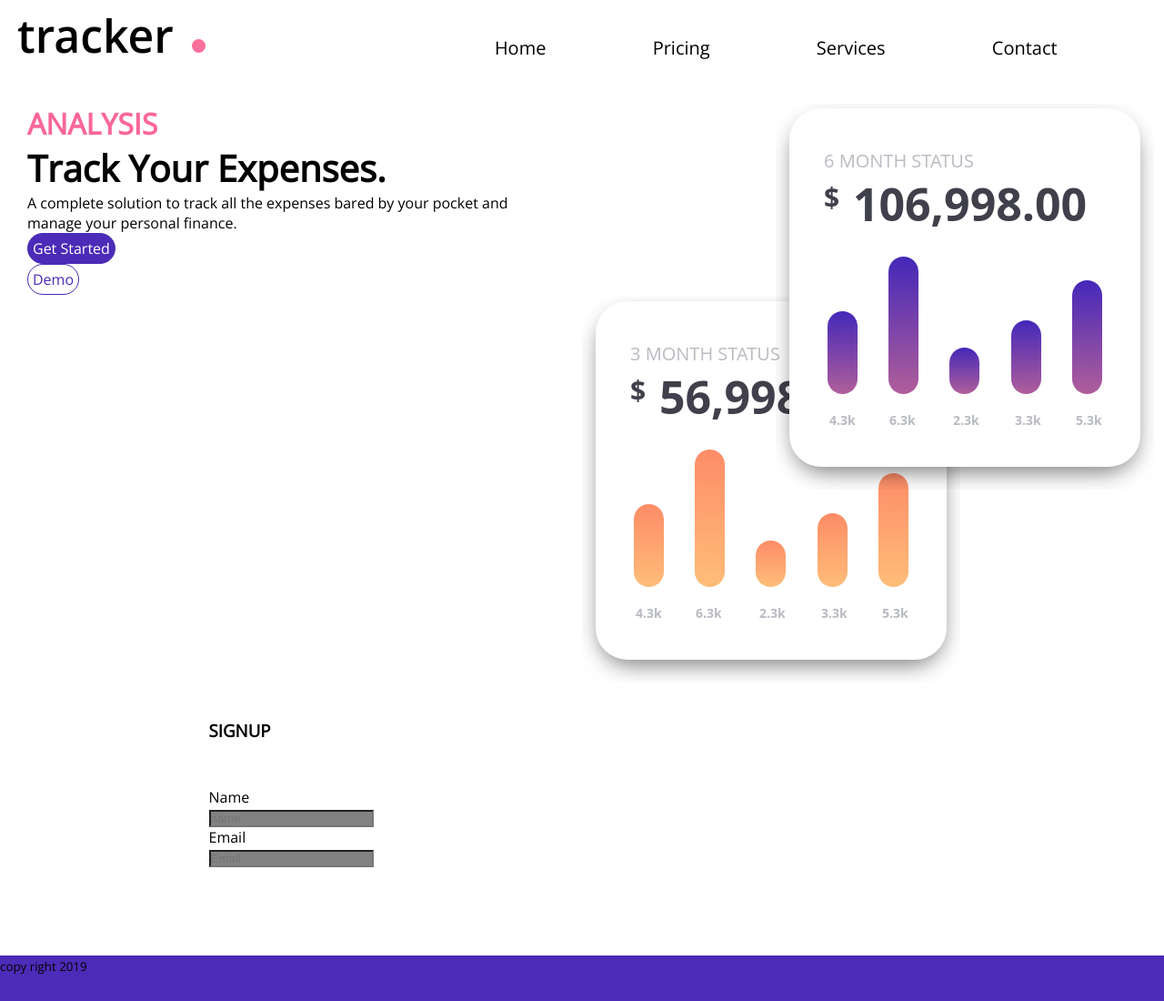
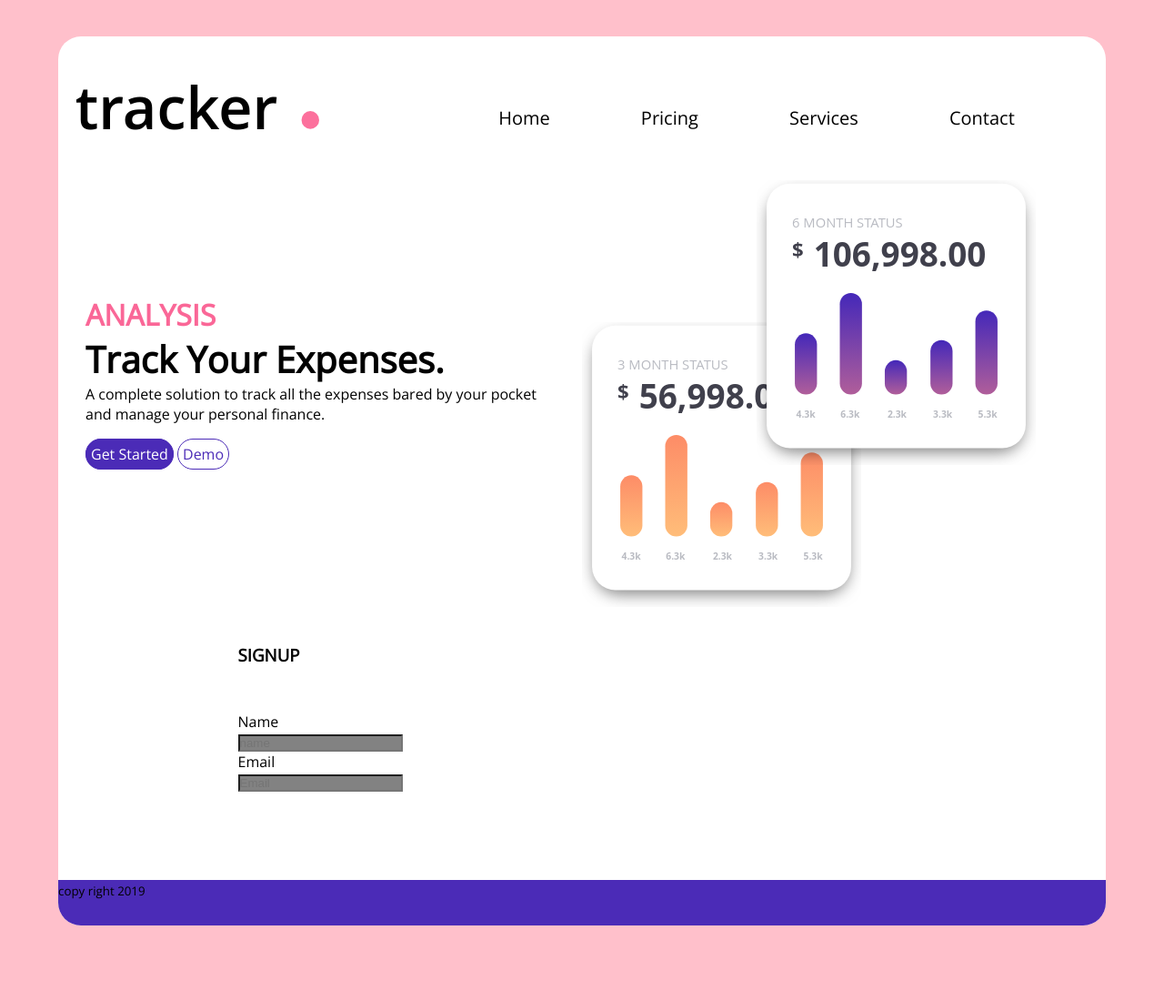
Before and after one commit to jwongsound/gitassignment, a plain HTML site: page index.html in a window 1280 px wide. Shown: the whole page at 91% size. After the commit the page ends 1057 px from the top, so only its background shows below. Drawn offline with nearby package versions, Linux system fonts and the light colour scheme.

Commit message:
body wrapper
made a wrapper

```diff
--- a/index.html
+++ b/index.html
@@ -29,8 +29,8 @@
             <h2>Track Your Expenses.</h2>
             <p>A complete solution to track all the expenses bared by your pocket and manage your personal finance.</p>
 
-            <div class="button">Get Started</div>
-            <div class="demo">Demo</div>
+           <br> <a href="#" class="button">Get Started</a>
+            <a href="#" class="demo">Demo</a>
         </main>
 
 
@@ -57,7 +57,7 @@
     <footer>
             <small>copy right 2019</small>
         </footer>
-    </div>
+    </>
  </div>
 </div>
 </body>
--- a/position.css
+++ b/position.css
@@ -25,9 +25,7 @@ nav ul{
     font-size: 20px;
 
 }
-.div1{
-    z-index: -1;
-}
+
 
 .images{
     display: grid;
@@ -55,15 +53,20 @@ img.div2{
 main{
     grid-column: 1;
     padding:30px;
+    align-self: center;
 }
 
 .images{
     grid-column: 2;
 }
 
+
+
 section{
     justify-self: center;
     margin-top: 40px;
+    grid-row: 2;
+    grid-column: 1;
 }
 
 section h3{
--- a/style.css
+++ b/style.css
@@ -4,6 +4,18 @@
     background-repeat: no-repeat;
     width: 100%;
 } */
+
+body{
+    background-color: pink;
+}
+.wrapper{
+    margin: 5vmin auto;
+    padding-top: 4vmin;
+    width: 90vw;
+    border-radius: 25px;
+    background-color:white;
+
+}
 
 nav ul{
     text-decoration: none;
@@ -18,23 +30,29 @@ main h2{
     font-size:40px;
 }
 
+
 .button{
+
     background-color: #4B2BB7;
     color: white;
     border: 1px solid #4B2BB7;
     width: fit-content;
     border-radius: 25px;
     padding: 5px;
-    margin: 0;
+    margin-top: 0px;
+    text-decoration: none;
 }
 
 .demo{
+
+
     color:#4B2BB7;
     border: 1px solid #4B2BB7;
     width: fit-content;
     border-radius: 25px;
     padding: 5px;
-    margin: 0;
+    margin: 0px;
+    text-decoration: none;
 }
 
 input{
@@ -42,5 +60,13 @@ background: #828282;
 }
 
 footer{
-    background: #4B2BB7
+    background: #4B2BB7;
+    border-bottom-left-radius: 25px;
+    border-bottom-right-radius: 25px;
+
 }
+
+img{
+    width: 80%;
+
+}
```
